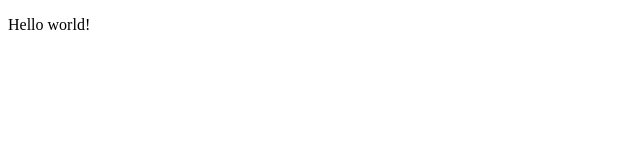
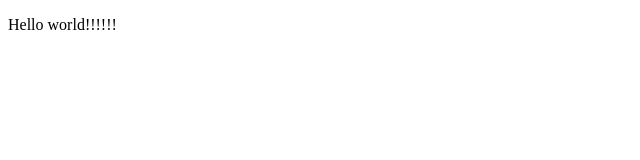
Before and after one commit to sett44/project, a plain HTML site: page index.html in a window 1280 px wide. Shown: the full height of the page, 0-640 px from the left. Drawn offline with Linux system fonts and the light colour scheme.

Commit message:
2nd commit

```diff
--- a/index.html
+++ b/index.html
@@ -6,7 +6,7 @@
     <title>Document</title>
 </head>
 <body>
-    <p onclick="">Hello world!</p>
+    <p onclick="">Hello world!!!!!!</p>
     <script src="js/script.js"></script>
 
 </body>
```
